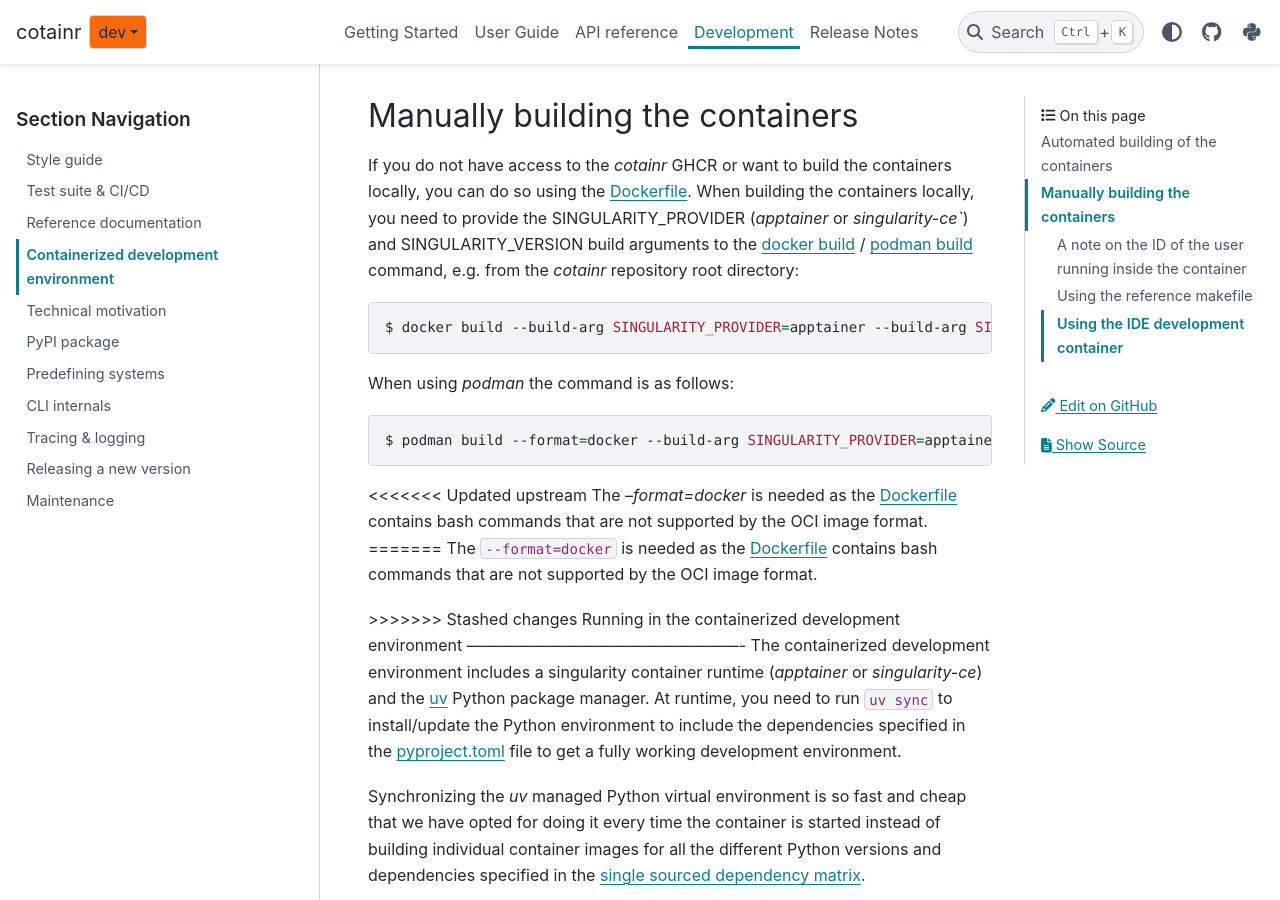
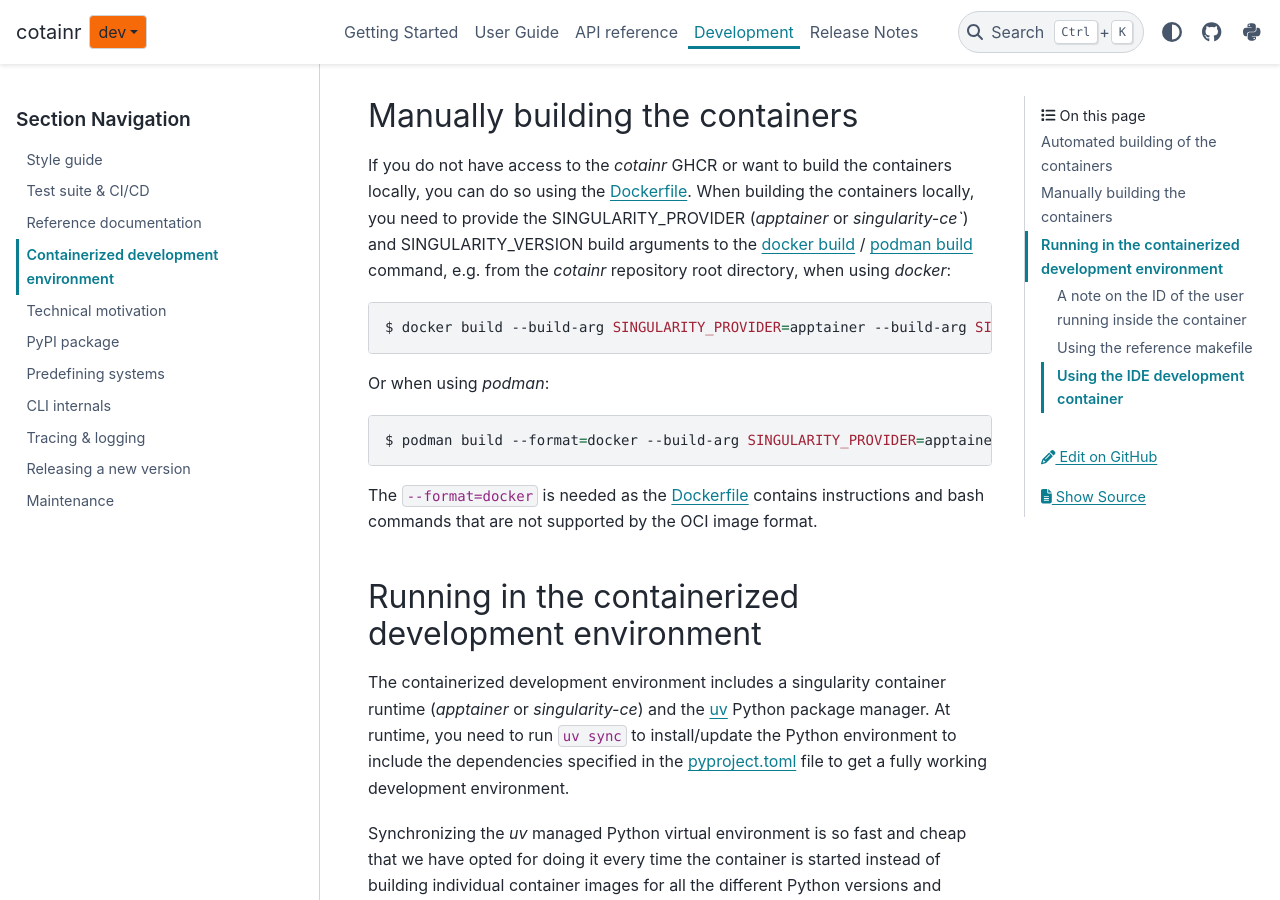
Before and after one commit to DeiC-HPC/cotainr, a Sphinx documentation site: the page built from doc/development/development_environment.rst, in a window 1280 px wide and 900 px high, scrolled down 1273 px. Built offline with Sphinx 7.4.7 and the PyData theme 0.15.4, drawn with Linux system fonts in a browser that asks for light colours; pages that are not in the unit, such as notebooks, are missing from menus; the version number could not be read and is left out.

Commit message:
Minor update to dev env docs

```diff
--- a/doc/development/development_environment.rst
+++ b/doc/development/development_environment.rst
@@ -27,24 +27,20 @@ A SHA256 checksum of these files, as calculated by the `hashFiles <https://docs.
 
 Manually building the containers
 --------------------------------
-If you do not have access to the `cotainr` GHCR or want to build the containers locally, you can do so using the `Dockerfile <https://github.com/DeiC-HPC/cotainr/blob/main/.github/workflows/dockerfiles/Dockerfile>`_. When building the containers locally, you need to provide the SINGULARITY_PROVIDER (`apptainer` or `singularity-ce``) and SINGULARITY_VERSION build arguments to the `docker build <https://docs.docker.com/reference/cli/docker/buildx/build/>`_ / `podman build <https://docs.podman.io/en/stable/markdown/podman-build.1.html>`_ command, e.g. from the `cotainr` repository root directory:
+If you do not have access to the `cotainr` GHCR or want to build the containers locally, you can do so using the `Dockerfile <https://github.com/DeiC-HPC/cotainr/blob/main/.github/workflows/dockerfiles/Dockerfile>`_. When building the containers locally, you need to provide the SINGULARITY_PROVIDER (`apptainer` or `singularity-ce``) and SINGULARITY_VERSION build arguments to the `docker build <https://docs.docker.com/reference/cli/docker/buildx/build/>`_ / `podman build <https://docs.podman.io/en/stable/markdown/podman-build.1.html>`_ command, e.g. from the `cotainr` repository root directory, when using `docker`:
 
 .. code-block:: console
 
     $ docker build --build-arg SINGULARITY_PROVIDER=apptainer --build-arg SINGULARITY_VERSION=1.3.6 -t cotainr-dev-env:local -f .github/workflows/dockerfiles/Dockerfile .
 
-When using `podman` the command is as follows:
+Or when using `podman`:
 
 .. code-block:: console
 
     $ podman build --format=docker --build-arg SINGULARITY_PROVIDER=apptainer --build-arg SINGULARITY_VERSION=1.3.6 -t cotainr-dev-env:local -f .github/workflows/dockerfiles/Dockerfile .
 
-<<<<<<< Updated upstream
-The `--format=docker` is needed as the `Dockerfile <https://github.com/DeiC-HPC/cotainr/blob/main/.github/workflows/dockerfiles/Dockerfile>`_ contains bash commands that are not supported by the OCI image format.
-=======
-The :code:`--format=docker` is needed as the `Dockerfile <https://github.com/DeiC-HPC/cotainr/blob/main/.github/workflows/dockerfiles/Dockerfile>`_ contains bash commands that are not supported by the OCI image format.
+The :code:`--format=docker` is needed as the `Dockerfile <https://github.com/DeiC-HPC/cotainr/blob/main/.github/workflows/dockerfiles/Dockerfile>`_ contains instructions and bash commands that are not supported by the OCI image format.
 
->>>>>>> Stashed changes
 Running in the containerized development environment
 ----------------------------------------------------
 The containerized development environment includes a singularity container runtime (`apptainer` or `singularity-ce`) and the `uv <https://docs.astral.sh/uv/>`_ Python package manager. At runtime, you need to run :code:`uv sync` to install/update the Python environment to include the dependencies specified in the `pyproject.toml <https://github.com/DeiC-HPC/cotainr/blob/main/pyproject.toml>`_ file to get a fully working development environment.
```
